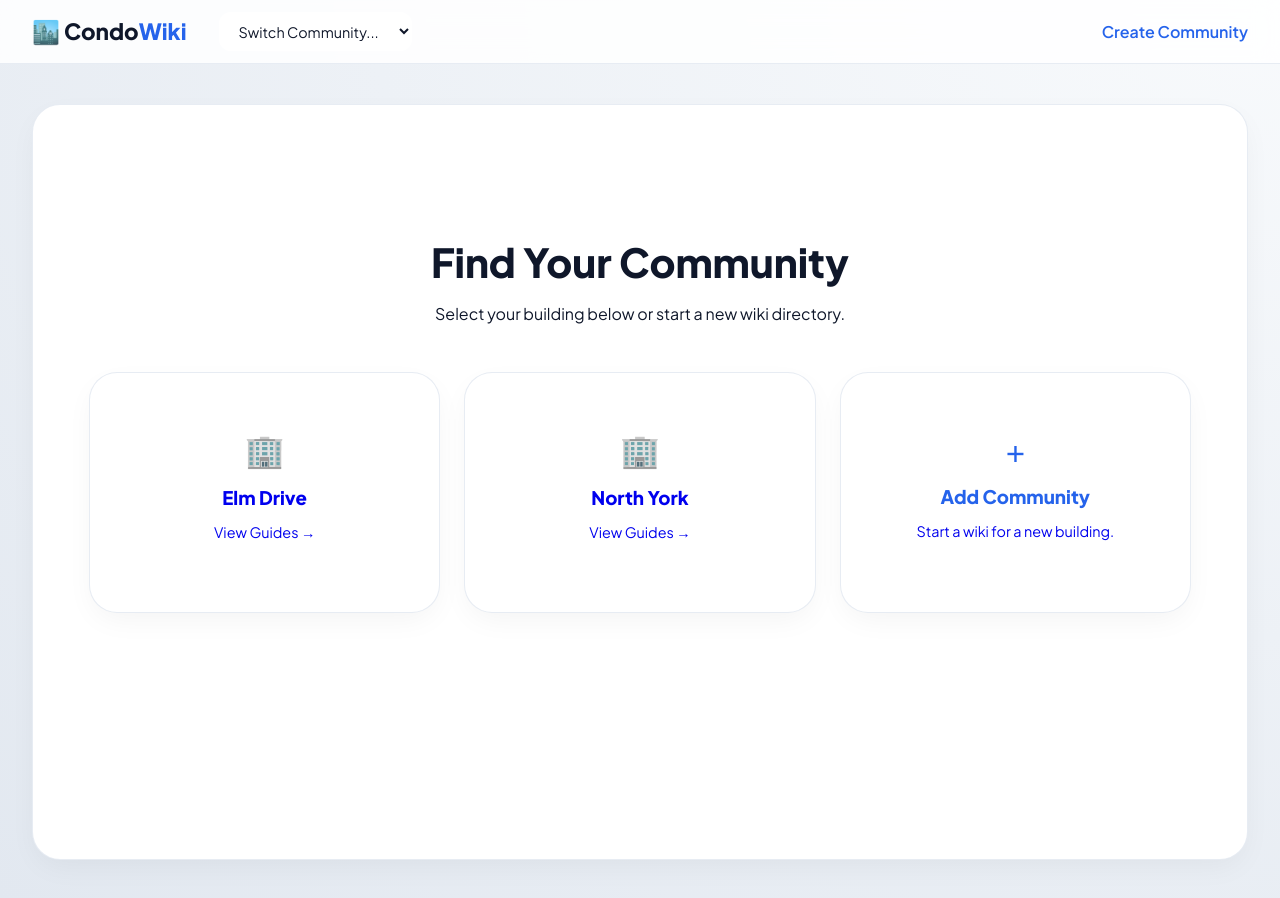
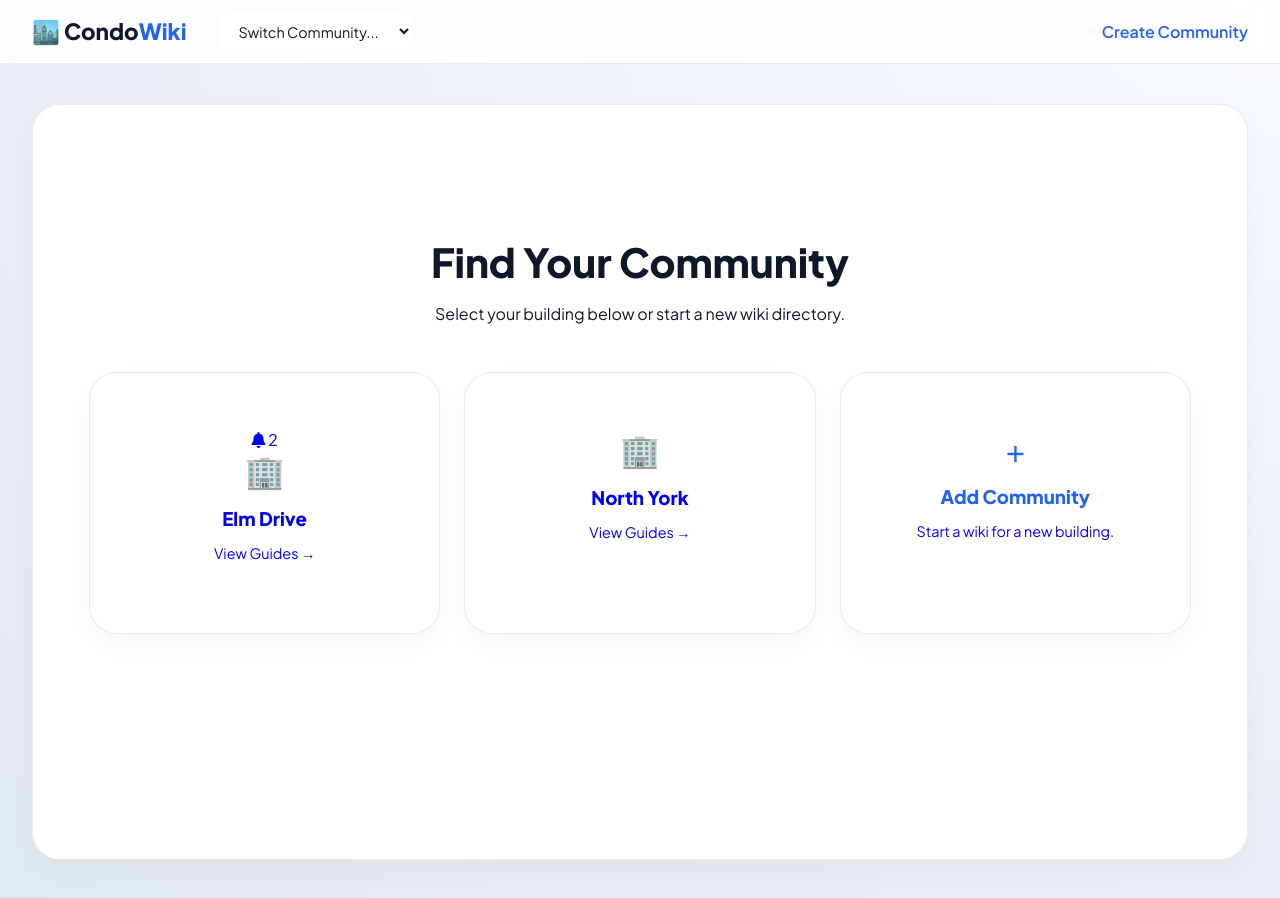
Before and after one commit to dekumar2-lab/lab-community, a Jekyll site: the page built from index.html, in a window 1280 px wide. Built offline with Jekyll 4.4.1, drawn with Linux system fonts in a browser that asks for light colours.

Commit message:
Notification broadcaster implementation

```diff
--- a/_includes/custom-styles.html
+++ b/_includes/custom-styles.html
@@ -528,7 +528,7 @@
     }
 
     .urgency-tag.info {
-        background: #e0f2fe;
+        background: #2563eb;
         color: #0369a1;
     }
 </style>
--- a/index.html
+++ b/index.html
@@ -9,7 +9,16 @@ title: Home
     <div style="display: grid; grid-template-columns: repeat(auto-fit, minmax(250px, 1fr)); gap: 1.5rem;">
         {% assign condos = site.pages | map: 'condo' | uniq | compact %}
         {% for building in condos %}
+        {% assign building_alerts = site.pages | where: "layout", "broadcast" | where: "condo", building %}
         <a href="{{ site.baseurl }}/content/{{ building | slugify }}/" class="content-card" style="text-decoration: none; padding: 2rem; transition: 0.3s;">
+
+            {% if building_alerts.size > 0 %}
+            <div class="card-notification-badge" title="{{ building_alerts.size }} Active Alerts">
+                <i class="fa-solid fa-bell"></i>
+                <span>{{ building_alerts.size }}</span>
+            </div>
+            {% endif %}
+
             <div style="font-size: 2rem; margin-bottom: 1rem;">🏢</div>
             <h3 style="margin: 0; color: var(--text-main);">{{ building }}</h3>
             <p style="font-size: 0.9rem; color: var(--text-muted);">View Guides →</p>
```
